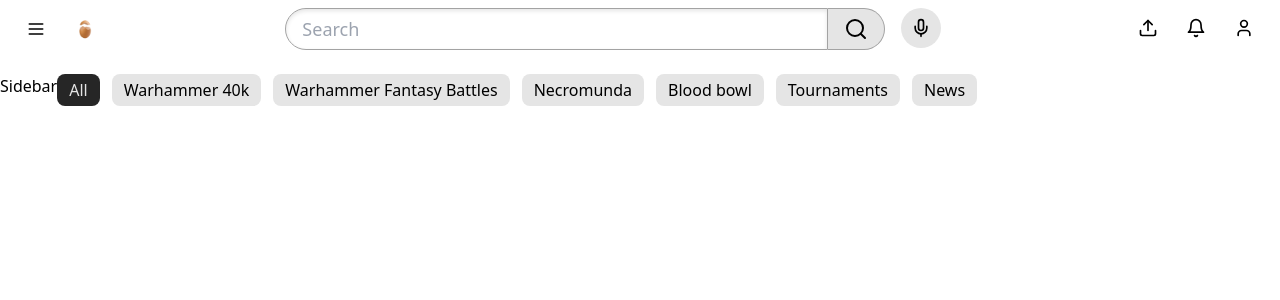
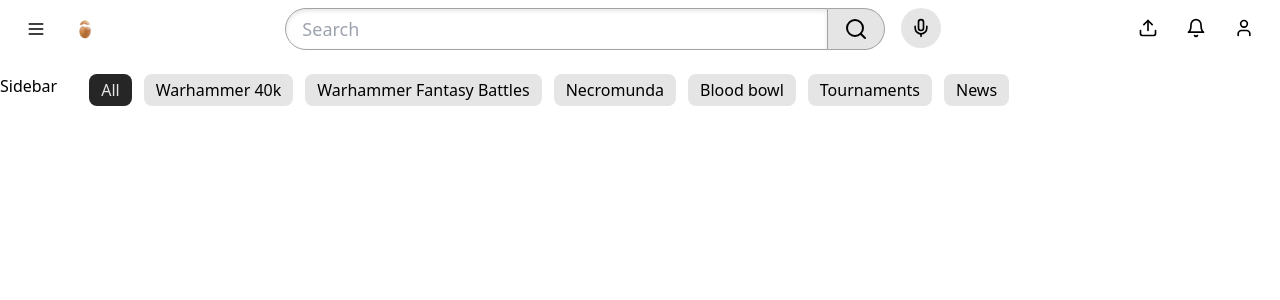
Before and after one commit to jdk2se/t-tube, a React (Vite) app: page / in a window 1280 px wide. Shown: the top 300 px of the page. Built offline with nearby package versions, Linux system fonts and the light colour scheme.

Commit message:
Finish categories list

```diff
--- a/src/App.tsx
+++ b/src/App.tsx
@@ -10,6 +10,7 @@
     <PageHeader />
     <div className="grid grid-cols-[auto,1fr] flex-grow-1 overflow-auto">
       <div>Sidebar</div>
+      <div className="overflox-x-hidden px-8 pb-4">
         <div className="sticky top-0 bg-white z-10 pb-4">
           <Categories
             categories={categories}
@@ -19,4 +20,5 @@
         </div>
       </div>
     </div>
+  </div>
 }
--- a/src/components/Categories.tsx
+++ b/src/components/Categories.tsx
@@ -1,15 +1,51 @@
-import { Button } from "./Button";
+import { ChevronLeft, ChevronRight } from "lucide-react"
+import { Button } from "./Button"
+import { useEffect, useRef, useState } from "react"
 
-type CategoryProps = {
-    categories: string[],
-    selectedCategory: string,
+type CategoryPillProps = {
+  categories: string[]
+  selectedCategory: string
   onSelect: (category: string) => void
 }
 
-export function Categories ({ categories, selectedCategory, onSelect }: CategoryProps) {
-    return <div className="overflow-x-hidden relative">
-        <div className="flex whitespace-nowrap gap-3 transition-transform w-[max-content]">
-            {categories.map((category) => (
+const TRANSLATE_AMOUNT = 200;
+
+export function Categories({
+  categories,
+  selectedCategory,
+  onSelect,
+}: CategoryPillProps) {
+  const [translate, setTranslate] = useState(0);
+  const [isLeftVisible, setIsLeftVisible] = useState(false);
+  const [isRightVisible, setIsRightVisible] = useState(false);
+  const containerRef = useRef<HTMLDivElement>(null);
+
+  useEffect(() => {
+    if (containerRef.current == null) return;
+
+    const observer = new ResizeObserver(entries => {
+    console.log(234)
+      const container = entries[0]?.target;
+      if (container == null) return;
+
+      setIsLeftVisible(translate > 0);
+      setIsRightVisible(translate + container.clientWidth < container.scrollWidth);
+    })
+
+    observer.observe(containerRef.current);
+
+    return () => {
+      observer.disconnect();
+    }
+  }, [categories, translate]);
+
+  return (
+    <div ref={containerRef} className="overflow-x-hidden relative">
+      <div
+        className="flex whitespace-nowrap gap-3 transition-transform w-[max-content]"
+        style={{ transform: `translateX(-${translate}px)` }}
+      >
+        {categories.map(category => (
           <Button
             key={category}
             onClick={() => onSelect(category)}
@@ -20,5 +56,49 @@
           </Button>
         ))}
       </div>
+      {isLeftVisible && (
+        <div className="absolute left-0 top-1/2 -translate-y-1/2 bg-gradient-to-r from-white from-50% to-transparent w-24 h-full">
+          <Button
+            variant="ghost"
+            size="icon"
+            className="h-full aspect-square w-auto p-1.5"
+            onClick={() => {
+              setTranslate(translate => {
+                const newTranslate = translate - TRANSLATE_AMOUNT
+                if (newTranslate <= 0) return 0
+                return newTranslate
+              })
+            }}
+          >
+            <ChevronLeft />
+          </Button>
         </div>
+      )}
+      {isRightVisible && (
+        <div className="absolute right-0 top-1/2 -translate-y-1/2 bg-gradient-to-l from-white from-50% to-transparent w-24 h-full flex justify-end">
+          <Button
+            variant="ghost"
+            size="icon"
+            className="h-full aspect-square w-auto p-1.5"
+            onClick={() => {
+              setTranslate(translate => {
+                if (containerRef.current == null) {
+                  return translate
                 }
+                const newTranslate = translate + TRANSLATE_AMOUNT
+                const edge = containerRef.current.scrollWidth
+                const width = containerRef.current.clientWidth
+                if (newTranslate + width >= edge) {
+                  return edge - width
+                }
+                return newTranslate
+              })
+            }}
+          >
+            <ChevronRight />
+          </Button>
+        </div>
+      )}
+    </div>
+  )
+}
```
Lines whose indentation alone changed are shown as unchanged.
